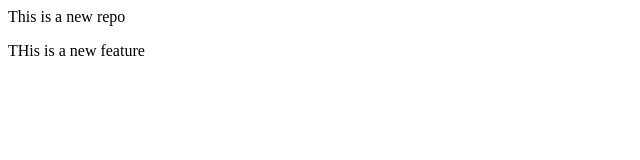
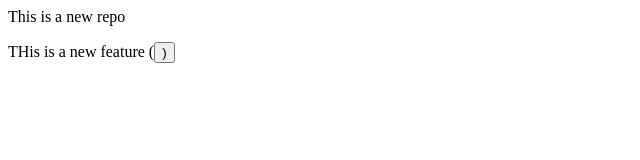
Before and after one commit to AashishKumarOfficial/LocalRepo, a plain HTML site: page index.html in a window 1280 px wide. Shown: the full height of the page, 0-640 px from the left. Drawn offline with Linux system fonts and the light colour scheme.

Commit message:
Add Button

```diff
--- a/index.html
+++ b/index.html
@@ -1,2 +1,2 @@
 <p> This is a new repo</p>
-<p>THis is a new feature</p>
+<p>THis is a new feature  (<button>)</button></p>
```
